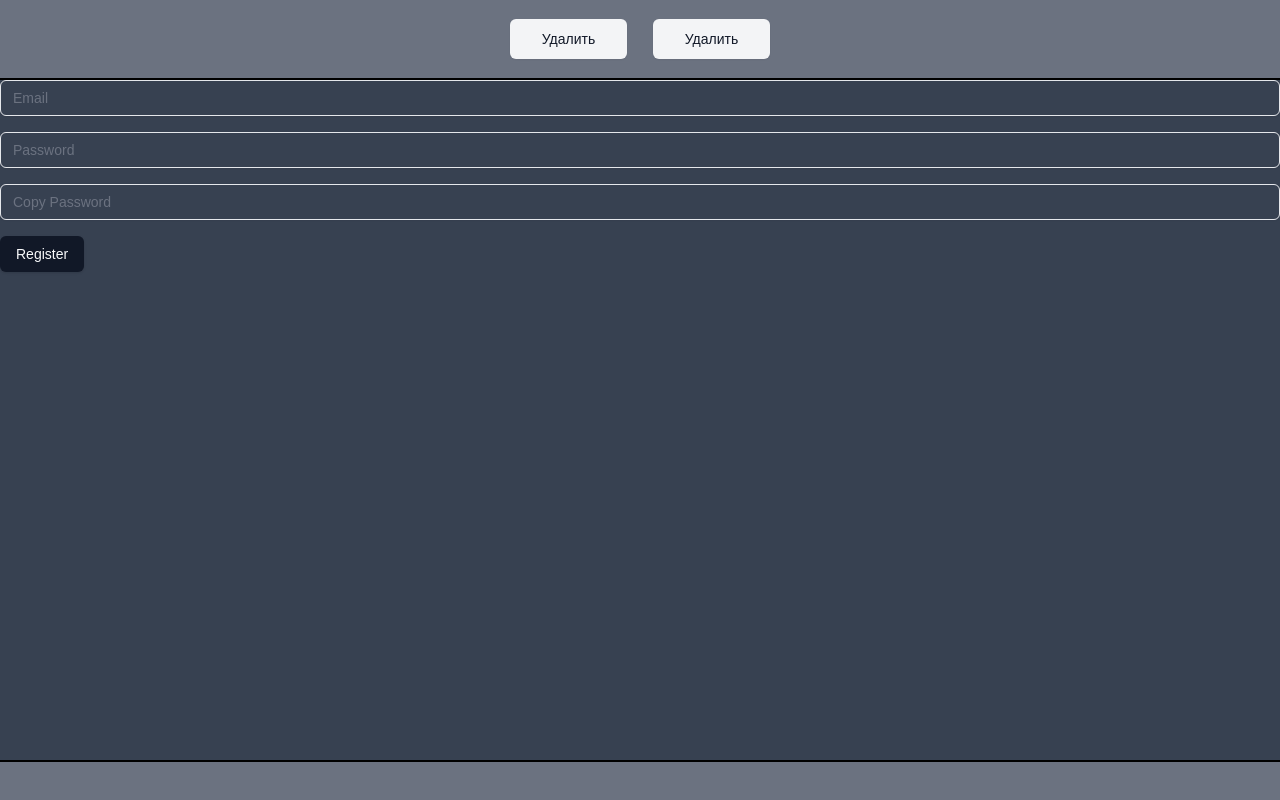
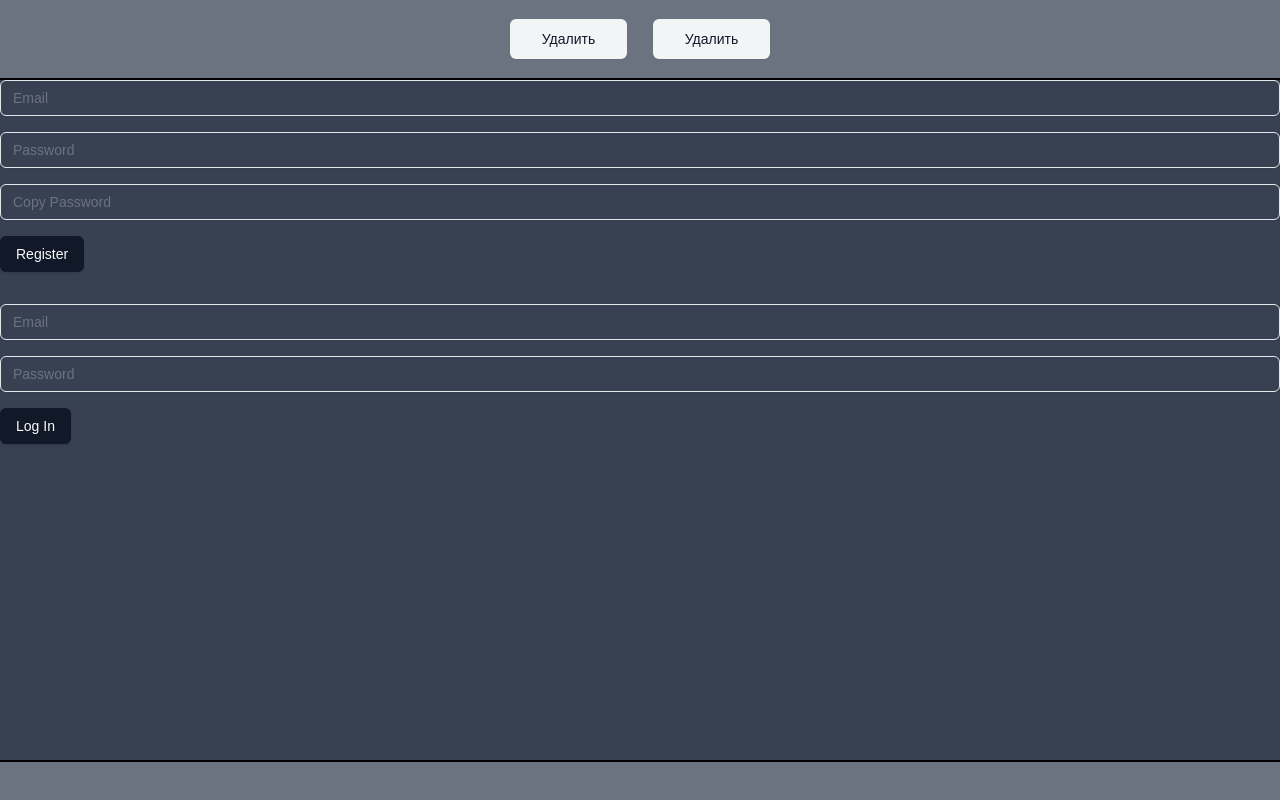
Before and after one commit to AlikNems/AuthTest4, a React (Vite) app: page / in a window 1280 px wide. Built offline with nearby package versions, Linux system fonts and the light colour scheme.

Commit message:
added-login-form

```diff
--- a/src/App.tsx
+++ b/src/App.tsx
@@ -1,5 +1,6 @@
 
 import '@/styles/app.css'
+import LogInForm from './components/LogInForm'
 import RegistrationForm from './components/RegistrationForm'
 
 function App() {
@@ -8,6 +9,7 @@ function App() {
   return (
   <div className='w-screen bg-gray-700 h-[85vh]'>
 <RegistrationForm/>
+<LogInForm/>
   </div>
   )
 }
--- /dev/null
+++ b/src/api/auth.ts
@@ -0,0 +1,54 @@
+// src/api/auth.ts
+const API_URL = "https://backend-ashen-seven-22.vercel.app";
+
+
+
+export const registerUser = async (email: string, password: string) => {
+  const res = await fetch(`${API_URL}/register`, {
+    method: "POST",
+    headers: { "Content-Type": "application/json" },
+    body: JSON.stringify({ email, password }),
+  });
+
+  if (!res.ok) {
+    throw new Error("Ошибка регистрации");
+  }
+
+  return res.json();
+};
+
+
+
+
+export const loginUser = async (email: string, password: string) => {
+  const res = await fetch(`${API_URL}/login`, {
+    method: "POST",
+    headers: { "Content-Type": "application/json" },
+    body: JSON.stringify({ email, password }),
+  });
+
+  if (!res.ok) {
+    throw new Error("Ошибка авторизации");
+  }
+
+  return res.json();
+};
+
+
+
+
+export const getProfile = async (token: string) => {
+  const res = await fetch(`${API_URL}/profile`, {
+    method: "GET",
+    headers: {
+      "Content-Type": "application/json",
+      Authorization: `Bearer ${token}`,
+    },
+  });
+
+  if (!res.ok) {
+    throw new Error("Ошибка загрузки профиля");
+  }
+
+  return res.json();
+};
--- /dev/null
+++ b/src/components/LogInForm.tsx
@@ -0,0 +1,92 @@
+import {
+ Form,
+ FormField,
+ FormItem,
+ FormControl,
+ FormMessage,
+} from "@/components/ui/form";
+import { Input } from "@/components/ui/input";
+import { Button } from "@/components/ui/button";
+import { zodResolver } from "@hookform/resolvers/zod";
+import { z } from "zod";
+import { useForm } from "react-hook-form";
+import { useState } from "react";
+import { loginUser } from "@/api/auth"; // Импортируем функцию логина
+
+const LogInForm = () => {
+ const formSchema = z.object({
+  email: z.string().email({ message: "Please enter a valid email address." }),
+  password: z
+   .string()
+   .min(6, { message: "Password must be at least 6 characters long." }),
+ });
+
+ const form = useForm<z.infer<typeof formSchema>>({
+  resolver: zodResolver(formSchema),
+  defaultValues: {
+   email: "",
+   password: "",
+  },
+ });
+
+ const [loading, setLoading] = useState(false);
+ const [error, setError] = useState("");
+
+ const onSubmit = async (data: z.infer<typeof formSchema>) => {
+  setLoading(true);
+  setError("");
+
+  try {
+   const response = await loginUser(data.email, data.password);
+   localStorage.setItem("token", response.token);
+   alert("Логин успешен!");
+
+  } catch (err: any) {
+   setError(err.message);
+  } finally {
+   setLoading(false);
+  }
+ };
+
+ return (
+  <div>
+   <form onSubmit={form.handleSubmit(onSubmit)} className="space-y-4 pt-8">
+    <Form {...form} >
+     {" "}
+
+     <FormField
+      control={form.control}
+      name="email"
+      render={({ field }) => (
+       <FormItem>
+        <FormControl>
+         <Input placeholder="Email" {...field} />
+        </FormControl>
+        <FormMessage />
+       </FormItem>
+      )}
+     />
+     <FormField
+      control={form.control}
+      name="password"
+      render={({ field }) => (
+       <FormItem>
+        <FormControl>
+         <Input type="password" placeholder="Password" {...field} />
+        </FormControl>
+        <FormMessage />
+       </FormItem>
+      )}
+     />
+     {error && <p className="text-red-500">{error}</p>}{" "}
+
+     <Button type="submit" disabled={loading}>
+      {loading ? "Загрузка..." : "Log In"}
+     </Button>
+    </Form>
+   </form>
+  </div>
+ );
+};
+
+export default LogInForm;
--- /dev/null
+++ b/src/components/Profile.tsx
@@ -0,0 +1,11 @@
+
+
+const Profile = () => {
+  return (
+    <div>
+
+    </div>
+  )
+}
+
+export default Profile
--- a/src/components/RegistrationForm.tsx
+++ b/src/components/RegistrationForm.tsx
@@ -1,37 +1,26 @@
-import "@/styles/index.css";
+import { useState } from "react";
+import { useForm } from "react-hook-form";
+import { zodResolver } from "@hookform/resolvers/zod";
+import { z } from "zod";
+import { registerUser } from "@/api/auth";
 
-import { zodResolver } from "@hookform/resolvers/zod";
-import { useForm } from "react-hook-form";
-import { z } from "zod";
+import { Form, FormField, FormItem, FormControl, FormMessage } from "@/components/ui/form";
+import { Input } from "@/components/ui/input";
+import { Button } from "@/components/ui/button";
 
-import {
- FormControl,
- FormField,
- FormItem,
- FormMessage,
- Form,
-} from "@/components/ui/form";
-import { Input } from "@/components/ui/input";
-import { Button } from "@/components/ui/button"; // Убедись, что путь правильный
-
-const formSchema = z
- .object({
-  email: z.string().email({
-   message: "Please enter a valid email address.",
-  }),
-  password: z.string().min(6, {
-   message: "Password must be at least 6 characters long.",
-  }),
-  copyPassword: z.string().min(6, {
-   message: "Password confirmation must be at least 6 characters long.",
-  }),
- })
- .refine((data) => data.password === data.copyPassword, {
+const formSchema = z.object({
+  email: z.string().email({ message: "Please enter a valid email address." }),
+  password: z.string().min(6, { message: "Password must be at least 6 characters long." }),
+  copyPassword: z.string().min(6, { message: "Password confirmation must be at least 6 characters long." }),
+}).refine((data) => data.password === data.copyPassword, {
   message: "Passwords don't match",
   path: ["copyPassword"],
 });
 
 function RegistrationForm() {
+  const [loading, setLoading] = useState(false);
+  const [error, setError] = useState("");
+
   const form = useForm<z.infer<typeof formSchema>>({
     resolver: zodResolver(formSchema),
     defaultValues: {
@@ -41,57 +30,51 @@ function RegistrationForm() {
     },
   });
 
- const onSubmit = (data: z.infer<typeof formSchema>) => {
-  console.log("Form submitted:", data);
+  const onSubmit = async (data: z.infer<typeof formSchema>) => {
+    setLoading(true);
+    setError("");
+
+    try {
+      const response = await registerUser(data.email, data.password);
+      localStorage.setItem("token", response.token);
+      alert("Регистрация успешна!");
+    } catch (err: any) {
+      setError(err.message);
+    } finally {
+      setLoading(false);
+    }
   };
 
   return (
     <div>
-   {/* Оборачиваем форму в настоящий <form> */}
       <form onSubmit={form.handleSubmit(onSubmit)} className="space-y-4">
         <Form {...form}>
-     <FormField
-      control={form.control}
-      name="email"
-      render={({ field }) => (
+          <FormField control={form.control} name="email" render={({ field }) => (
             <FormItem>
-        <FormControl>
-         <Input placeholder="Email" {...field} />
-        </FormControl>
+              <FormControl><Input placeholder="Email" {...field} /></FormControl>
               <FormMessage />
             </FormItem>
-      )}
-     />
+          )} />
 
-     <FormField
-      control={form.control}
-      name="password"
-      render={({ field }) => (
+          <FormField control={form.control} name="password" render={({ field }) => (
             <FormItem>
-        <FormControl>
-         <Input type="password" placeholder="Password" {...field} />
-        </FormControl>
+              <FormControl><Input type="password" placeholder="Password" {...field} /></FormControl>
               <FormMessage />
             </FormItem>
-      )}
-     />
+          )} />
 
-     <FormField
-      control={form.control}
-      name="copyPassword"
-      render={({ field }) => (
+          <FormField control={form.control} name="copyPassword" render={({ field }) => (
             <FormItem>
-        <FormControl>
-         <Input type="password" placeholder="Copy Password" {...field} />
-        </FormControl>
+              <FormControl><Input type="password" placeholder="Copy Password" {...field} /></FormControl>
               <FormMessage />
             </FormItem>
-      )}
-     />
+          )} />
         </Form>
 
-    {/* Кнопка отправки формы */}
-    <Button type="submit">Register</Button>
+        {error && <p className="text-red-500">{error}</p>}
+        <Button type="submit" disabled={loading}>
+          {loading ? "Регистрация..." : "Register"}
+        </Button>
       </form>
     </div>
   );
```
Lines whose indentation alone changed are shown as unchanged.
